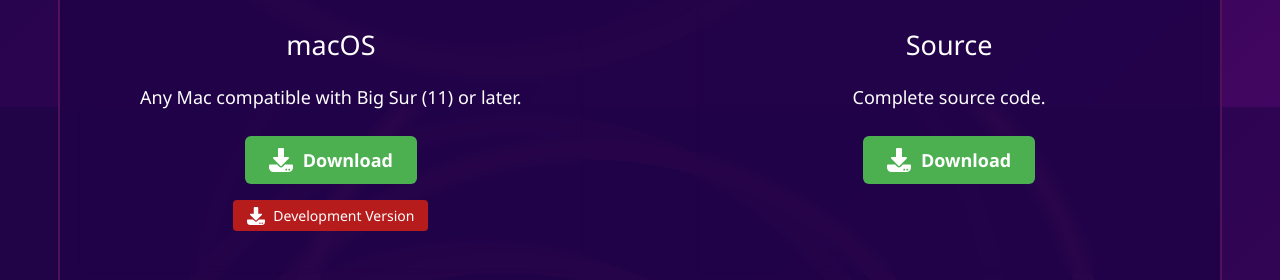
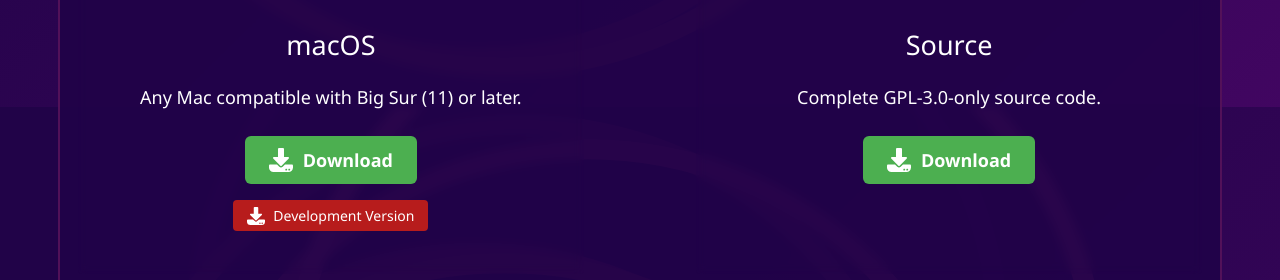
Before and after one commit to friction2d/friction2d.github.io, a Jekyll site: the page built from download.md, in a window 1280 px wide and 900 px high, scrolled down 718 px. Shown: the part 175-455 px from the top of the window. Built offline with Jekyll 4.4.1, drawn with Linux system fonts in a browser that asks for light colours.

Commit message:
Update downloads.html

```diff
--- a/_includes/downloads.html
+++ b/_includes/downloads.html
@@ -64,7 +64,7 @@
     <div class="block center darkAlpha blurry">
         <img height="100px" src="{{ site.url }}/assets/downloads/code.svg" />
         <h2>Source</h2>
-        <p>Complete source code.</p>
+        <p>Complete GPL-3.0-only source code.</p>
         <p>
             <a href="{{ site.github_download_url }}v{{ site.latest_download }}/friction-{{ site.latest_download }}.tar.xz" class="btn-download">
                 <img src="{{ site.url }}/assets/downloads/download.svg" alt="Download">
```
